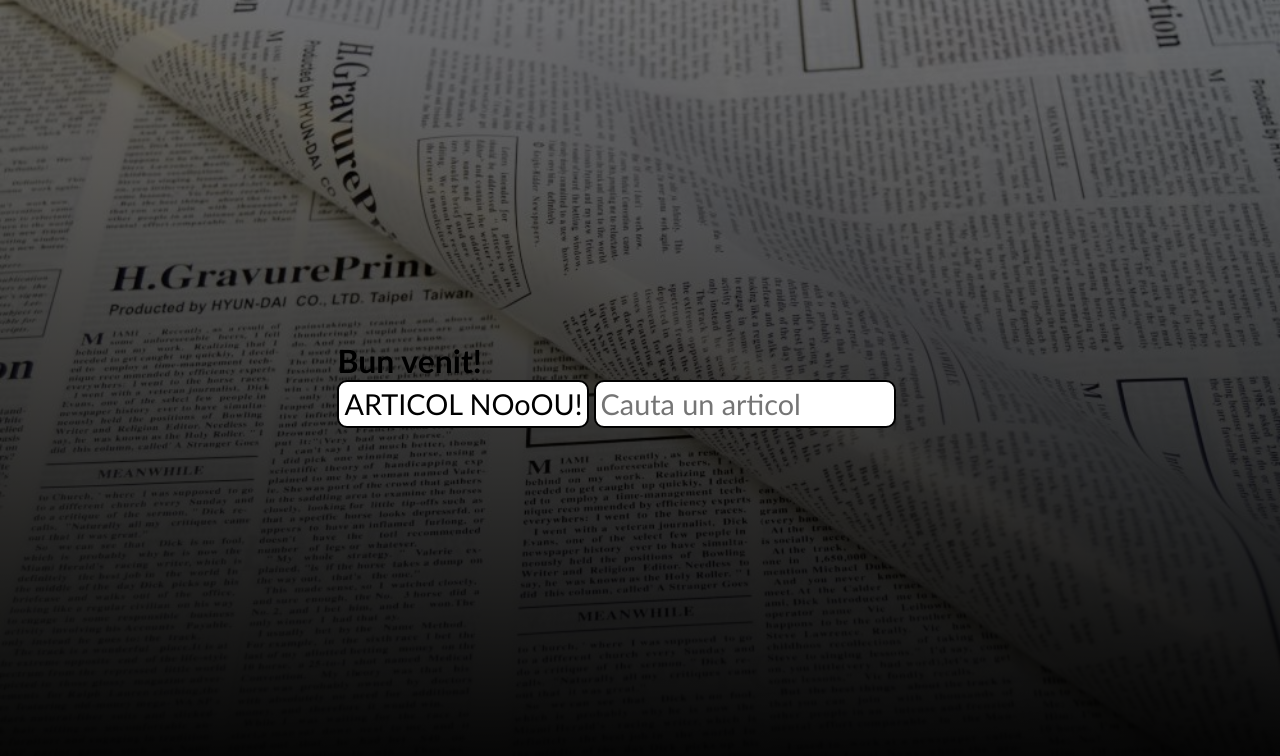
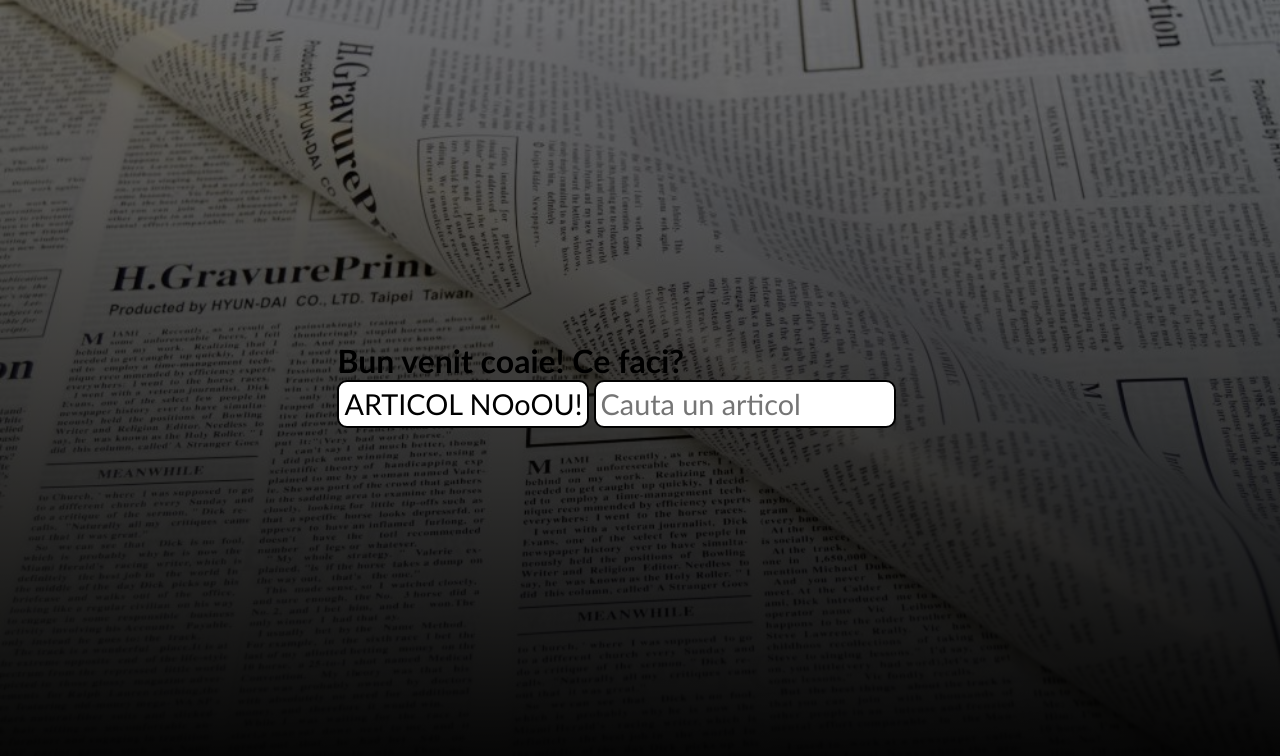
Before and after one commit to aladinrap/search-fetch, a plain HTML site: page bindex.html in a window 1280 px wide. Drawn offline with Linux system fonts and the light colour scheme.

Commit message:
update bindex text

```diff
--- a/bindex.html
+++ b/bindex.html
@@ -11,7 +11,7 @@
     <div class="container">
 
         <div id="add-article-container">
-            <h1>Bun venit!</h1>
+            <h1>Bun venit coaie! Ce faci?</h1>
             <button id="add-article">ARTICOL NOoOU!</button>
             <input type="text" id="search-article" placeholder="Cauta un articol">
         </div>
```
